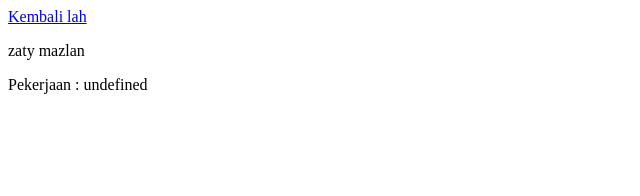
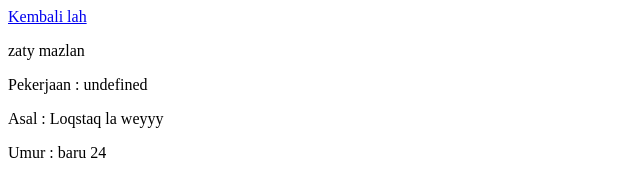
Before and after one commit to zatymazlan/demogit, a plain HTML site: page profile.html in a window 1280 px wide. Shown: the whole page, without its empty margins (0-640 px from the left). Drawn offline with Linux system fonts and the light colour scheme.

Commit message:
change in profile in dev

```diff
--- a/profile.html
+++ b/profile.html
@@ -7,6 +7,8 @@
         </a></p>
         <p>zaty mazlan</p>
         <p>Pekerjaan : undefined</p>
+          <p>Asal : Loqstaq la weyyy</p>
+            <p>Umur : baru 24</p>
 
     </body>
 </html>
```
